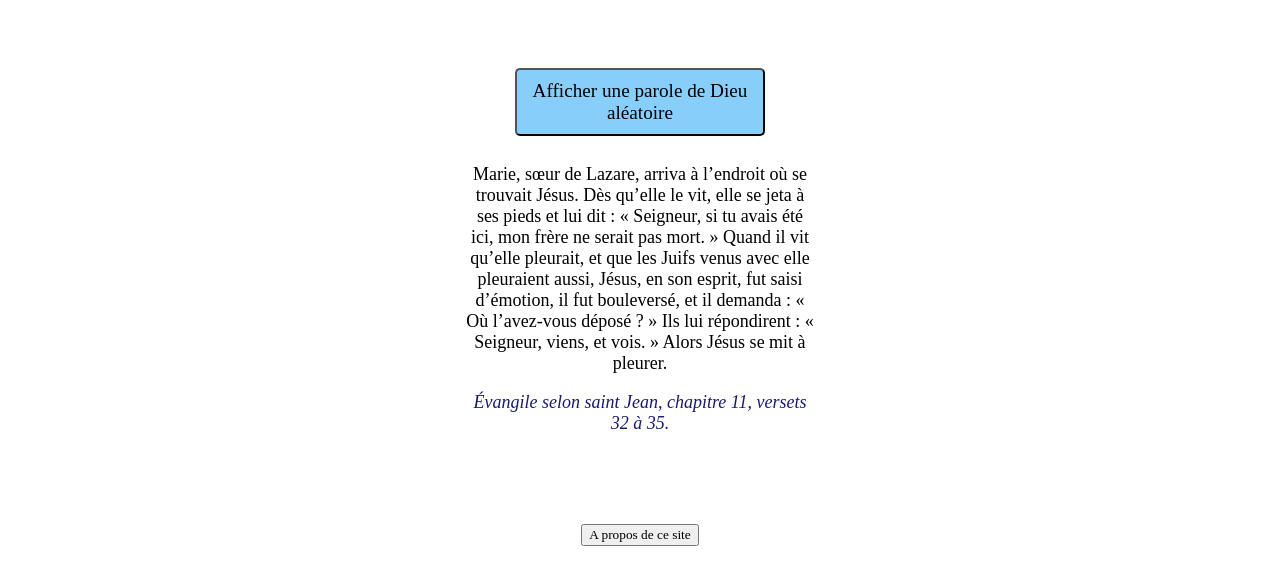
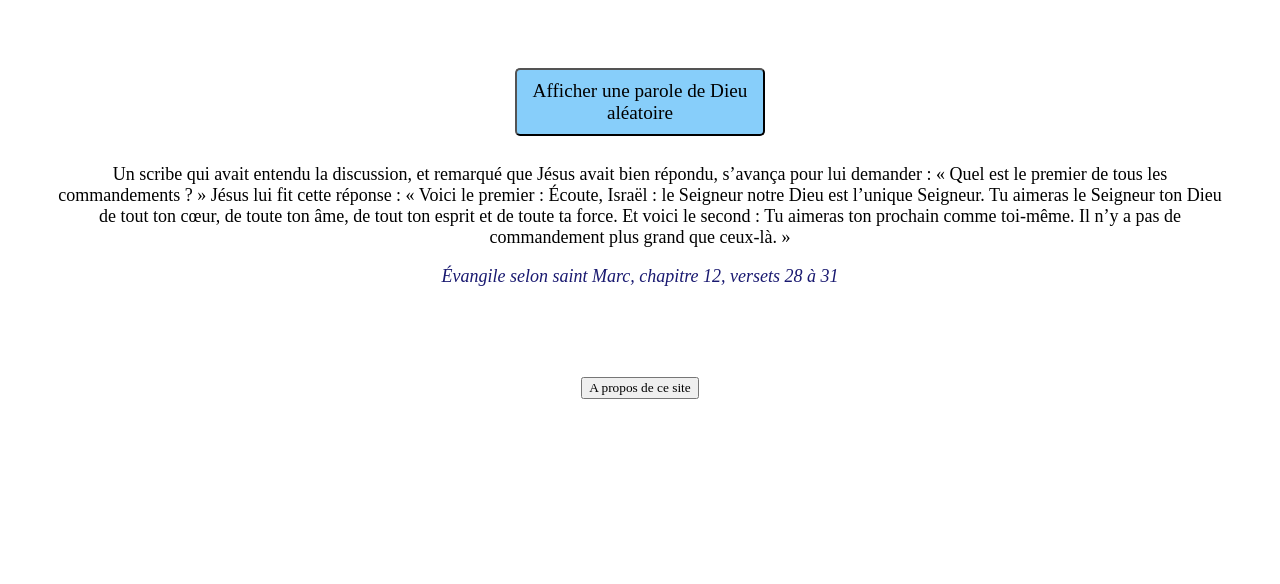
Before and after one commit to jmcob/uneparole.love, a Vue app: page / in a window 1280 px wide. Both pictures are taken after a click on the button "Afficher une parole de Dieu aléatoire". Shown: the top 584 px of the page. Built offline with nearby package versions, Linux system fonts and the light colour scheme; a web font is replaced by a local one.

Commit message:
update algorithmes

```diff
--- a/src/App.vue
+++ b/src/App.vue
@@ -1,13 +1,12 @@
 <template>
-<div class="wrapper">
   <div class="cadre">
     <button class="button" @click="loadWord()">
       Afficher une parole de Dieu aléatoire
     </button>
     <div class="uneparole" v-if="wordClick">
-      <p>{{ this.uneparole.parole }}</p>
+      <p>{{ uneparole.parole }}</p>
       <p class="ref">
-        <em>{{ this.uneparole.ref }}</em>
+        <em>{{ uneparole.ref }}</em>
       </p>
     </div>
     <br />
@@ -29,15 +28,11 @@
       </p>
     </div>
   </div>
- </div>
 </template>
 <script>
-import HeaderTitle from "./components/HeaderTitle.vue";
 export default {
   name: "app",
-  components: {
-    HeaderTitle,
-  },
+
   data() {
     return {
       paroles: [
@@ -167,30 +162,42 @@ Il est grand, le Seigneur, hautement loué ; à sa grandeur, il n'est pas de lim
           ref: `Psaume 144, 3 premiers versets`,
         },
       ],
-      uneparole: {},
+      uneparole: {
+        parole: "",
+        ref: "",
+      },
+      i: Number,
+      tampon: {
+        parole: "",
+        ref: "",
+      },
       aboutClick: false,
       wordClick: false,
     };
   },
   methods: {
-    GetRandomWordOfGod() {
+    GetRandomWord() {
       const index = Math.random() * this.paroles.length;
       const roundedIndex = Math.round(index);
-      if (roundedIndex === this.paroles.length) {
-            this.GetRandomWordOfGod()
+      if (roundedIndex > this.paroles.length) {
+        this.GetRandomWord();
       }
-      const result = this.paroles[roundedIndex];
-      return result;
+      const uneparole = this.paroles[roundedIndex];
+      return uneparole;
     },
     loadWord() {
+      this.i++;
+      this.tampon = this.uneparole;
+
       this.wordClick = true;
-      let stopBis = {};
-      if (this.uneparole !== {}) {
-        stopBis = this.uneparole;
+      this.uneparole = this.GetRandomWord();
+      while (this.uneparole === undefined) {
+        this.uneparole = this.GetRandomWord();
       }
-
-      this.uneparole = this.GetRandomWordOfGod();
-      if (this.uneparole === stopBis) this.loadWord();
+      if (this.sameWord() && this.i < 3) this.loadWord();
+    },
+    sameWord() {
+      if (this.uneparole === this.tampon) return true;
     },
     toggleAbout() {
       this.aboutClick = !this.aboutClick;
@@ -206,19 +213,12 @@ Il est grand, le Seigneur, hautement loué ; à sa grandeur, il n'est pas de lim
   font-family: "Tiro Gurmukhi", serif;
 }
 
-.wrapper {
-  display: flex;
-  flex-direction: column;
-  align-items: center;
-  }
-
 .cadre {
   display: flex;
   flex-direction: column;
   text-align: center;
   align-items: center;
   padding: 50px;
-  max-width: 350px;
 }
 
 p {
```
